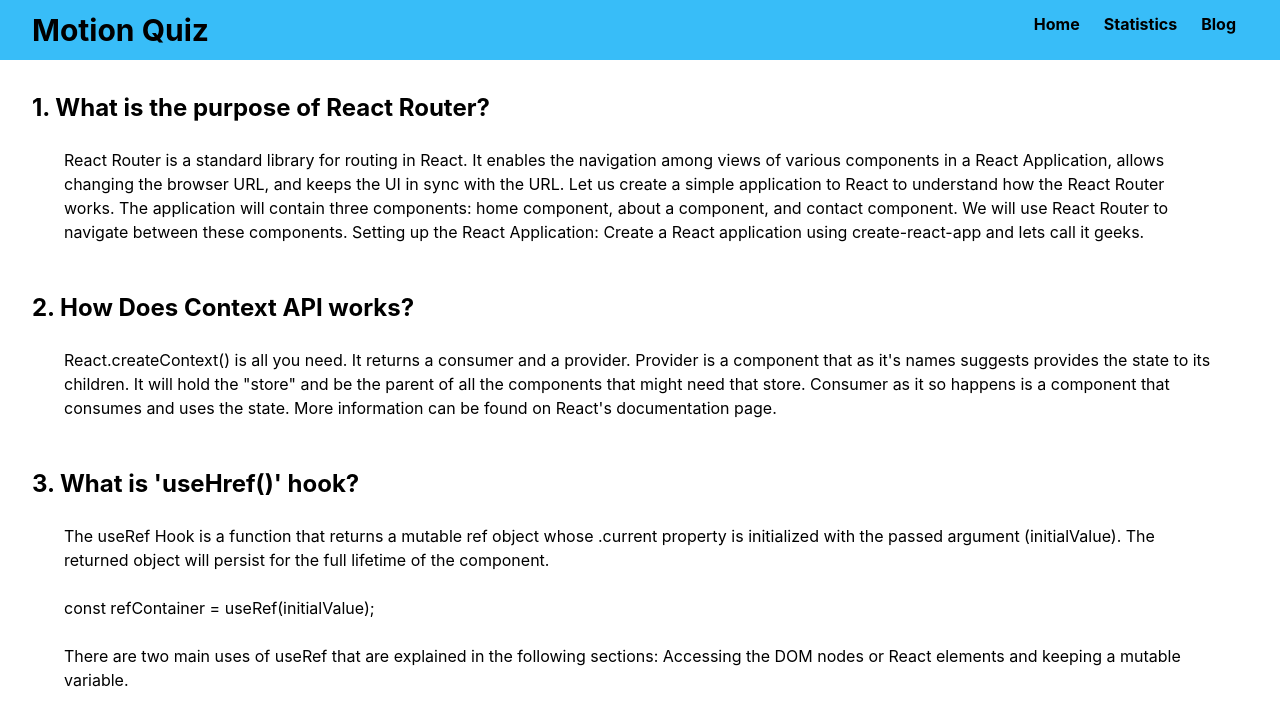
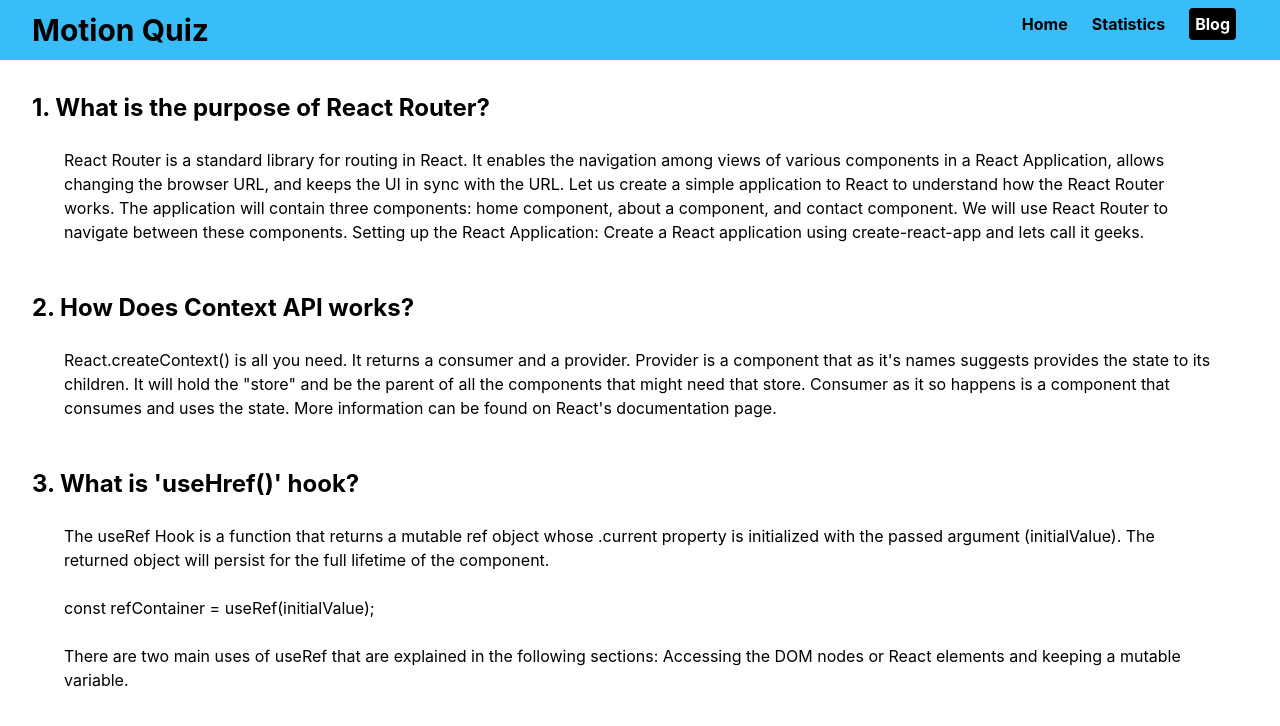
Before and after one commit to Raj106292/assignment-9, a React (Create React App) app: page /blog in a window 1280 px wide. Shown: the top 726 px of the page. Built offline with nearby package versions, Linux system fonts and the light colour scheme.

Commit message:
navlink added

```diff
--- /dev/null
+++ b/src/Components/Header.css
@@ -0,0 +1,6 @@
+.active{
+    color: white;
+    background-color: black;
+    padding: 6px;
+    border-radius: 4px;
+}
--- a/src/Components/Header.jsx
+++ b/src/Components/Header.jsx
@@ -1,6 +1,7 @@
 import React, { useState } from 'react';
-import { Link } from 'react-router-dom';
-import { Bars3Icon, XMarkIcon } from '@heroicons/react/24/solid'
+import { Link, NavLink } from 'react-router-dom';
+import { Bars3Icon, XMarkIcon } from '@heroicons/react/24/solid';
+import './Header.css'
 
 const Header = () => {
 
@@ -18,14 +19,14 @@ const Header = () => {
                     }
                 </div>
                 <div className={`bg-sky-400 md:flex w-full justify-end absolute md:static ${open ? 'top-12 right-0 py-2' : 'top-[-120px] right-0'}`}>
-                    <div className='px-3 font-bold'>
-                        <Link to='/home'>Home</Link>
+                    <div className='px-3 font-bold mb-2'>
+                        <NavLink to='/home' className={({isActive}) => isActive ? 'active' : undefined} >Home</NavLink>
+                    </div>
+                    <div className='px-3 font-bold mb-2'>
+                        <NavLink to='/statistics' className={({isActive}) => isActive ? 'active' : undefined}>Statistics</NavLink>
                     </div>
                     <div className='px-3 font-bold'>
-                        <Link to='/statistics'>Statistics</Link>
-                    </div>
-                    <div className='px-3 font-bold'>
-                        <Link to='/blog'>Blog</Link>
+                        <NavLink to='/blog' className={({isActive}) => isActive ? 'active' : undefined}>Blog</NavLink>
                     </div>
                 </div>
             </div>
--- a/src/Components/Statistics.jsx
+++ b/src/Components/Statistics.jsx
@@ -10,7 +10,7 @@ const Statistics = () => {
 
     return (
         <div className='mt-12 mx-auto w-1/2'>
-            <LineChart width={600} height={300} data={quizData} margin={{ top: 5, right: 20, bottom: 5, left: 0 }}>
+            <LineChart width={600} height={300} data={quizData} margin={{ top: 50, right: 20, bottom: 0, left: 0 }}>
                 <Line type="monotone" dataKey="total" stroke="#8884d8" />
                 <CartesianGrid stroke="#ccc" strokeDasharray="5 5" />
                 <XAxis dataKey="name" />
```
